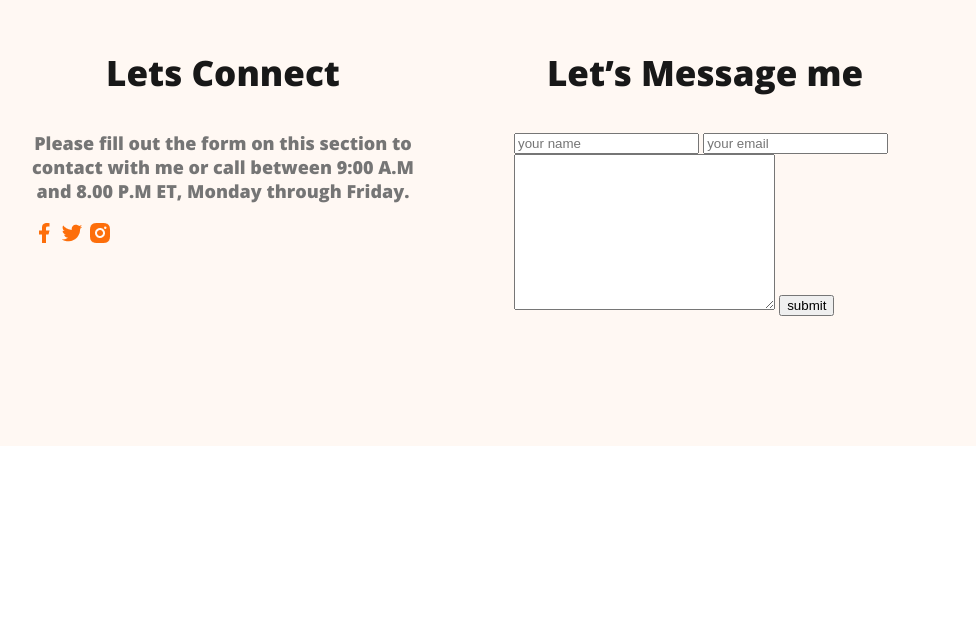
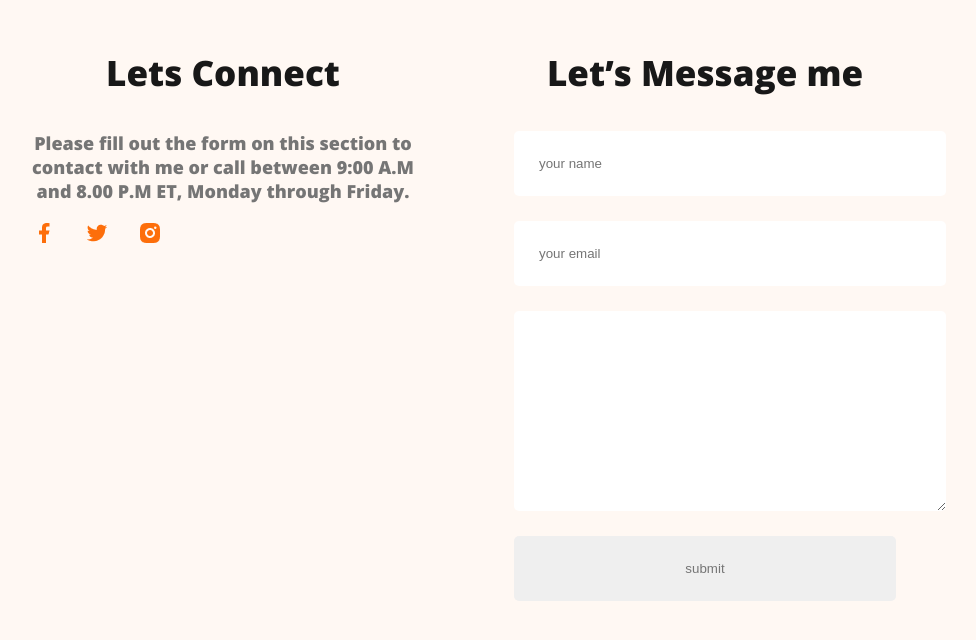
Before and after one commit to nasermunshi/devolaper-potfolio, a plain HTML site: page index.html in a window 1280 px wide. Shown: the part 3432-4072 px from the top of the page, without its empty margins (176-1152 px from the left). Before the commit the page ends 3886 px from the top, so only its background shows below. Drawn offline with nearby package versions, Linux system fonts and the light colour scheme.

Commit message:
finised the footer section

```diff
--- a/index.html
+++ b/index.html
@@ -164,12 +164,14 @@
 </div>
 <div class="footer-column">
    <h3 class="section-title">Let’s Message me</h3>
-   <form action="">
+   <form class="contact" action="">
       <input type="text" placeholder="your name">
       <input type="email" name="" placeholder="your email" id="">
-      <textarea name="" id="" cols="30" rows="10"></textarea>
+      <textarea name=""  cols="30" rows="10">
 
-      <input type="submit" value="submit">
+      </textarea>
+
+      <input class="btn-" type="submit" value="submit">
    </form>
 </div>
    </footer>
--- a/styles/protfolio.css
+++ b/styles/protfolio.css
@@ -188,3 +188,18 @@ footer{
 .footer-column{
     width: 50%;
 }
+.contact input,[type="text"], .contact input[type="email"],
+
+.contact input, textarea{
+    display: block;
+    margin-bottom: 25px;
+    padding: 25px;
+    color:  #757575;
+    border-radius: 5px;
+    background: v #FFF;
+    border: 0;
+    width: 100%;
+}
+.social-links a{
+   margin-right: 25px;
+}
```
